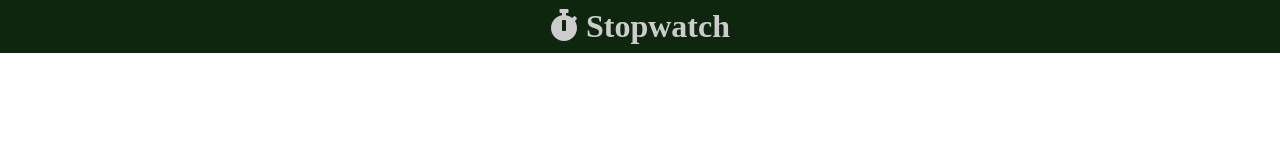
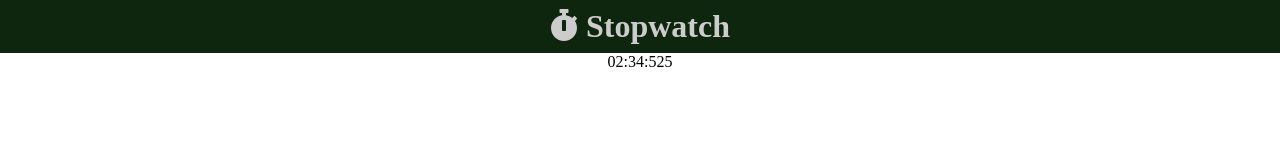
Before and after one commit to prince-thind/stopwatch, a React (Create React App) app: page / in a window 1280 px wide. Shown: the top 160 px of the page. Built offline with nearby package versions, Linux system fonts and the light colour scheme.

Commit message:
add time display

```diff
--- a/src/App.js
+++ b/src/App.js
@@ -1,7 +1,17 @@
+import { useState } from "react";
 import Header from "./components/Header";
+import formatTime from "./lib/formatTime";
 
 function App() {
-  return <Header />;
+  const [time, setTime] = useState(154525); //time in ms
+  return (
+    <div className="App">
+      <Header />
+      <div className="time">
+        {formatTime(time)}
+      </div>
+    </div>
+  );
 }
 
 export default App;
--- /dev/null
+++ b/src/lib/formatTime.js
@@ -0,0 +1,32 @@
+function formatTime(time) {
+  const ms = ZeroPad(getMilliseconds(time));
+  const seconds = ZeroPad(getSeconds(time));
+  const minutes = ZeroPad(getMinutes(time));
+
+  return `${minutes}:${seconds}:${ms}`;
+}
+
+function ZeroPad(time) {
+  time += "";
+  if (time.length === 1) {
+    return "0" + time;
+  }
+  return time;
+}
+
+function getMilliseconds(time) {
+  return time % 1000;
+}
+function getTotalSeconds(time) {
+  return Math.trunc(time / 1000);
+}
+function getSeconds(time) {
+  const totalSeconds = getTotalSeconds(time);
+  return totalSeconds % 60;
+}
+function getMinutes(time) {
+  const totalSeconds = getTotalSeconds(time);
+  return Math.trunc(totalSeconds / 60);
+}
+
+export default formatTime;
```
